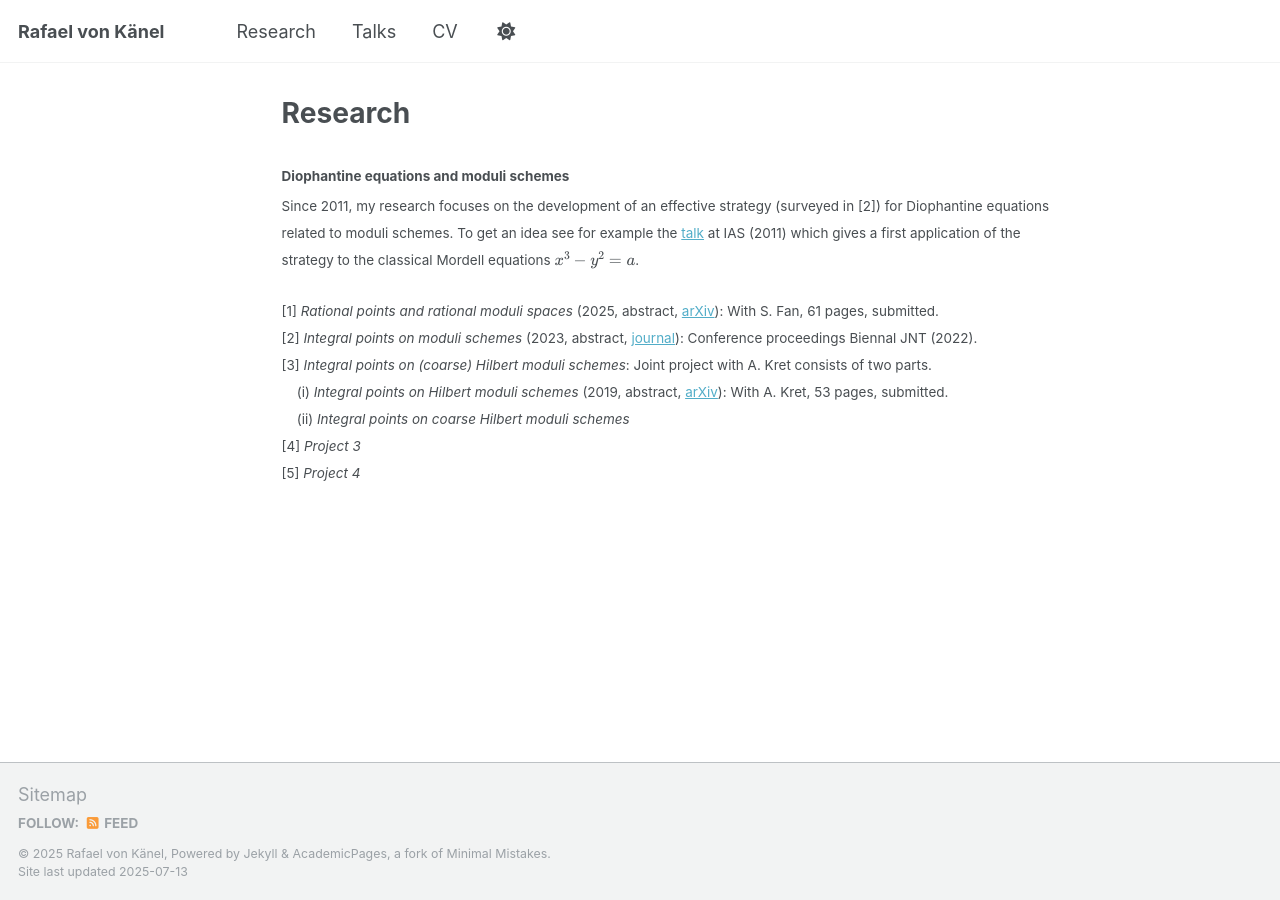
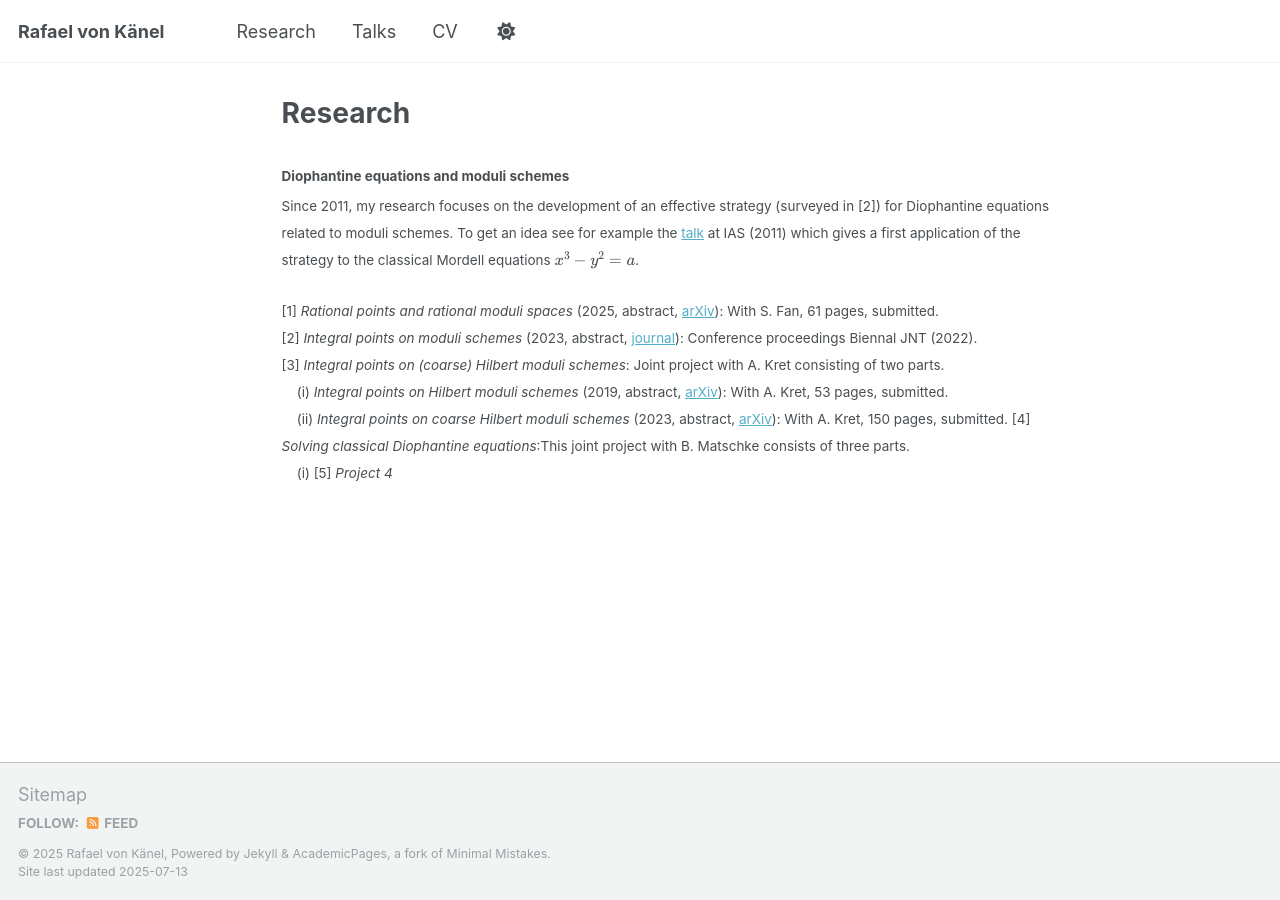
Before and after one commit to rafaelvonkanel/rafaelvonkanel.github.io, a Jekyll site: the page built from _pages/research.md, in a window 1280 px wide. Built offline with Jekyll 4.4.1, drawn with Linux system fonts in a browser that asks for light colours; a script that is not in the unit is left out.

Commit message:
Update research.md

```diff
--- a/_pages/research.md
+++ b/_pages/research.md
@@ -12,9 +12,10 @@ author_profile: false
 <small>
 [1] *Rational points and rational moduli spaces* (2025, abstract<!--(../_research/proj1.md)-->, [arXiv](https://arxiv.org/pdf/2501.17155)): With S. Fan, 61 pages, submitted.
 [2] *Integral points on moduli schemes*  (2023, abstract, [journal](https://www.sciencedirect.com/science/article/abs/pii/S0022314X24001744)): Conference proceedings Biennal JNT (2022).
-[3] *Integral points on (coarse) Hilbert moduli schemes*: Joint project with A. Kret consists of two parts.
+[3] *Integral points on (coarse) Hilbert moduli schemes*: Joint project with A. Kret consisting of two parts.
 &nbsp;&nbsp;&nbsp; (i) *Integral points on Hilbert moduli schemes* (2019, abstract, [arXiv](https://arxiv.org/abs/1904.03503)): With A. Kret, 53 pages, submitted.
-&nbsp;&nbsp;&nbsp; (ii) *Integral points on coarse Hilbert moduli schemes*
-[4] *Project 3*
+&nbsp;&nbsp;&nbsp; (ii) *Integral points on coarse Hilbert moduli schemes*  (2023, abstract, [arXiv](https://arxiv.org/abs/2307.06944)): With A. Kret, 150 pages, submitted.
+[4] *Solving classical Diophantine equations*:This joint project with B. Matschke consists of three parts.
+&nbsp;&nbsp;&nbsp; (i)
 [5] *Project 4*
 </small>
```
